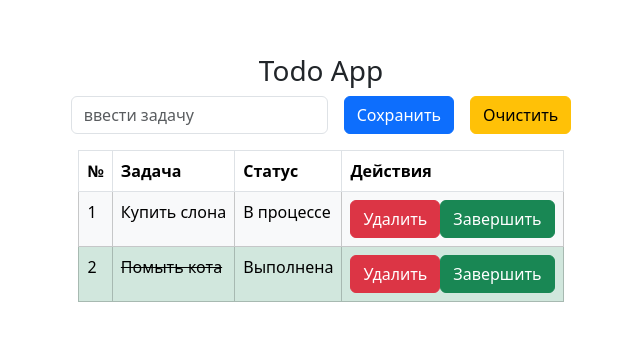
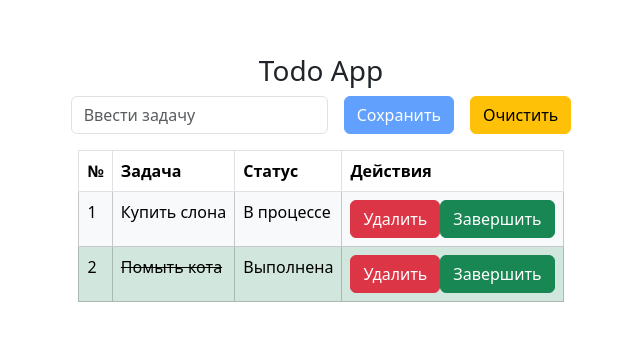
Before and after one commit to PesukarhuTG/todo-react, a React (Vite) app: page / in a window 1280 px wide. Shown: the part 214-554 px from the top of the page, without its empty margins (319-959 px from the left). Built offline with nearby package versions, Linux system fonts and the light colour scheme.

Commit message:
feat: implemet logic of AddTask component

```diff
--- a/src/App.tsx
+++ b/src/App.tsx
@@ -1,11 +1,30 @@
+import { useState } from 'react';
 import AddTask from './components/AddTask';
 import TaskItem from './components/TaskItem';
 
+type Task = {
+  id: string;
+  text: string;
+  status: 'inProgress' | 'completed';
+};
+
 const App = () => {
+  const [tasks, setTasks] = useState<Task[]>([]);
+
+  // Добавление новой задачи
+  const addTask = (taskText: string) => {
+    const newTask: Task = {
+      id: Math.random().toString(16).substring(2, 10),
+      text: taskText,
+      status: 'inProgress',
+    };
+    setTasks([...tasks, newTask]);
+  };
+
   return (
     <div className="app-container vh-100 w-100 d-flex align-items-center justify-content-center flex-column">
       <h3>Todo App</h3>
-      <AddTask />
+      <AddTask onSave={addTask} />
       <div className="table-wrapper">
         <table className="table table-hover table-bordered">
           <thead>
--- a/src/components/AddTask.tsx
+++ b/src/components/AddTask.tsx
@@ -1,15 +1,38 @@
-const AddTask = () => {
+import { FormEvent, useState } from 'react';
+
+interface Props {
+  onSave: (task: string) => void;
+}
+
+const AddTask = ({ onSave }: Props) => {
+  const [taskText, setTaskText] = useState('');
+
+  const handleSubmit = (e: FormEvent<HTMLFormElement>) => {
+    e.preventDefault();
+    if (taskText.trim()) {
+      onSave(taskText);
+      setTaskText(''); // Очищаем поле после добавления задачи
+    }
+  };
+
   return (
-    <form className="d-flex align-items-center mb-3">
+    <form className="d-flex align-items-center mb-3" onSubmit={handleSubmit}>
       <label className="form-group me-3 mb-0">
-        <input type="text" className="form-control" placeholder="ввести задачу" />
+        <input
+          type="text"
+          className="form-control"
+          placeholder="Ввести задачу"
+          value={taskText}
+          onChange={(e) => setTaskText(e.target.value)}
+          aria-label="Ввод задачи"
+        />
       </label>
 
-      <button type="submit" className="btn btn-primary me-3">
+      <button type="submit" className="btn btn-primary me-3" disabled={!taskText.trim()}>
         Сохранить
       </button>
 
-      <button type="reset" className="btn btn-warning">
+      <button type="reset" className="btn btn-warning" onClick={() => setTaskText('')}>
         Очистить
       </button>
     </form>
```
